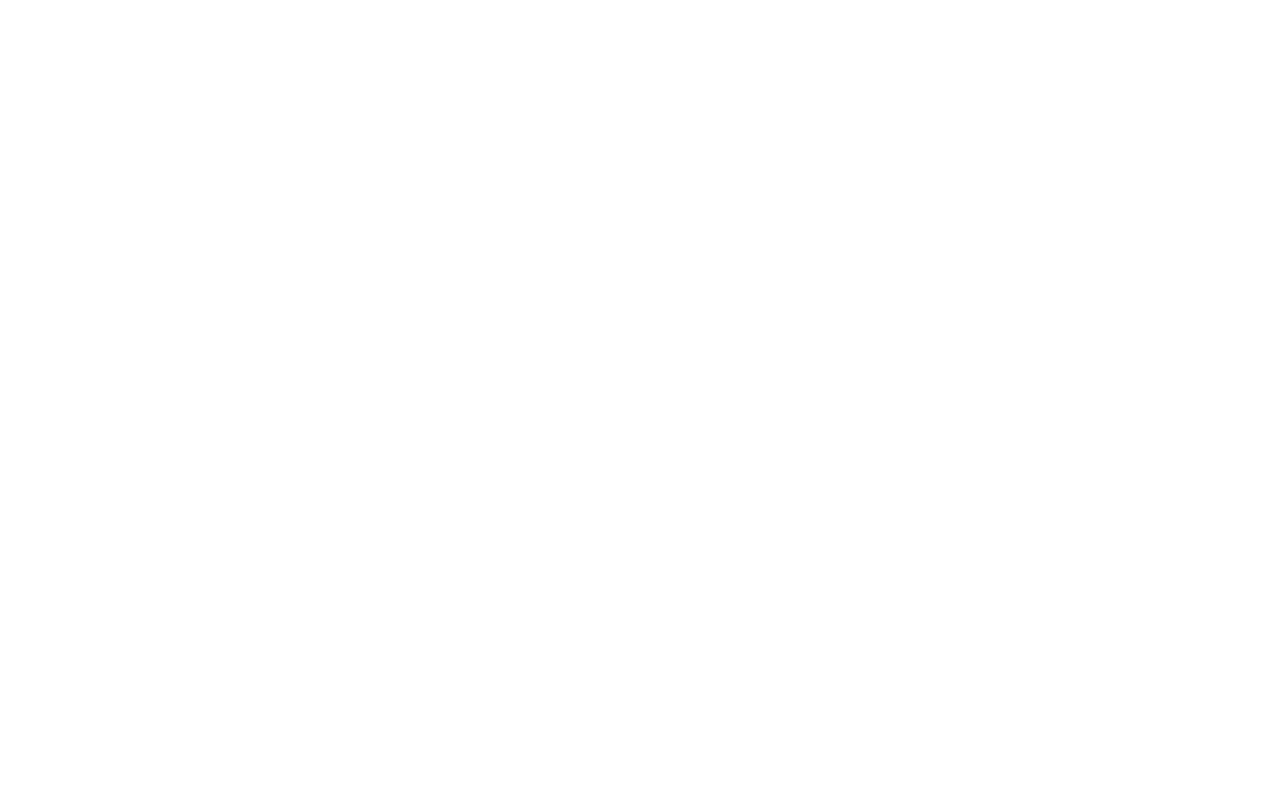
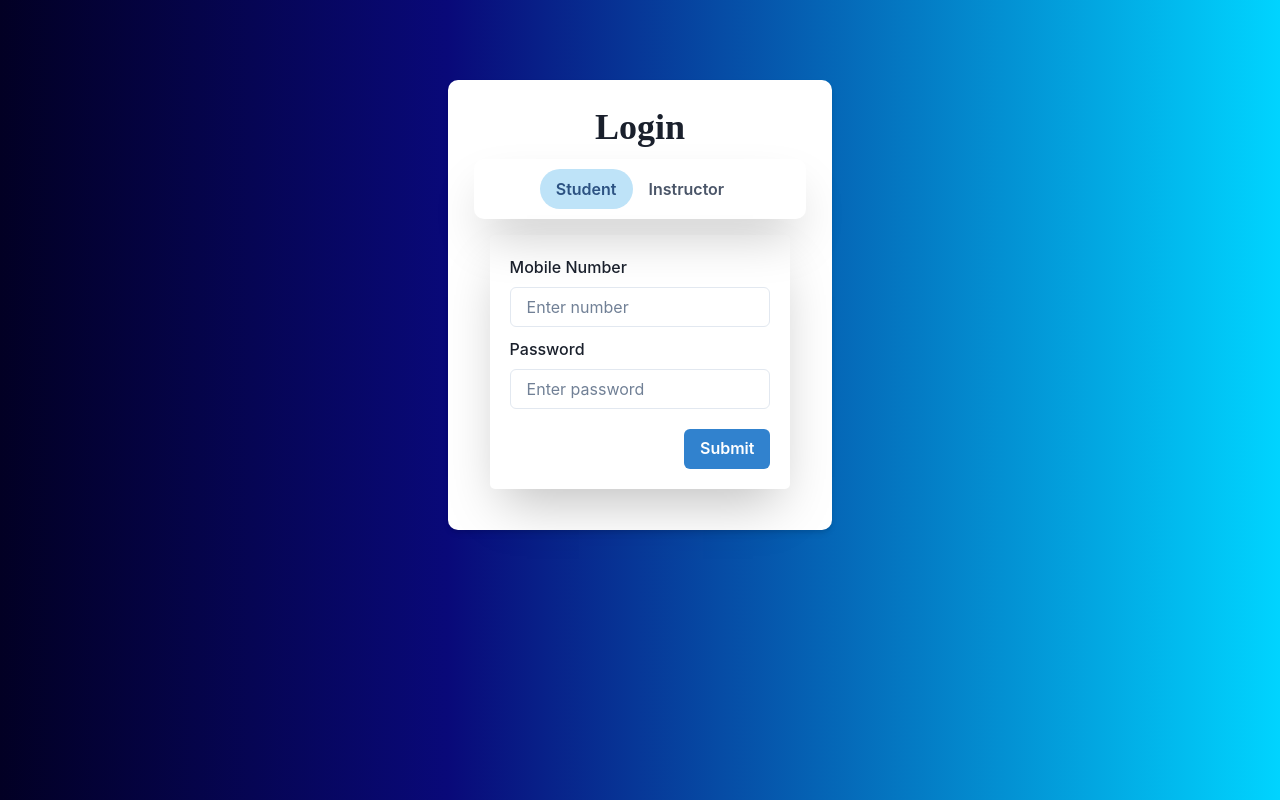
Before and after one commit to vinaykumar7580/Edusphere, a React (Create React App) app in the folder frontend/: page /login in a window 1280 px wide. Before the commit this address had no page. Built offline with nearby package versions, Linux system fonts and the light colour scheme.

Commit message:
added ui of login page

```diff
--- a/frontend/src/Components/Navbar.jsx
+++ b/frontend/src/Components/Navbar.jsx
@@ -53,7 +53,7 @@
             <Link to={"/signup"}>SignUp</Link>
           </Text>
           <Text _hover={{borderBottom:"3px solid blue", color:"blue"}}>
-            <Link to={"#"}>Login</Link>
+            <Link to={"/login"}>Login</Link>
           </Text>
         </Box>
       </Box>
--- /dev/null
+++ b/frontend/src/Pages/Login.jsx
@@ -0,0 +1,112 @@
+import {
+  Box,
+  Button,
+  FormControl,
+  FormLabel,
+  Heading,
+  Input,
+  Select,
+  Tab,
+  TabList,
+  TabPanel,
+  TabPanels,
+  Tabs,
+} from "@chakra-ui/react";
+
+function Login() {
+  return (
+    <Box
+      h={"100vh"}
+      background="linear-gradient(
+          90deg,
+          rgba(2, 0, 36, 1) 0%,
+          rgba(9, 9, 121, 1) 35%,
+          rgba(0, 212, 255, 1) 100%
+        )"
+      position={"relative"}
+    >
+      <Box
+        w={"30%"}
+        p={"2%"}
+        boxShadow={"md"}
+        bg={"white"}
+        position={"absolute"}
+        top={"10%"}
+        left={"35%"}
+        borderRadius={"10px"}
+      >
+        <Heading fontFamily={"serif"}>Login</Heading>
+        <Box mt={"10px"}>
+          <Tabs variant="soft-rounded" colorScheme="blue">
+            <TabList
+              display={"flex"}
+              justifyContent={"center"}
+              alignItems={"center"}
+              p={"10px"}
+              borderRadius={"10px"}
+              boxShadow={"2xl"}
+            >
+              <Tab>Student</Tab>
+              <Tab>Instructor</Tab>
+            </TabList>
+            <TabPanels>
+              <TabPanel>
+                <Box boxShadow={"2xl"} p={"20px"} borderRadius={"5px"}>
+                  <Box>
+                    <FormControl>
+                      <FormLabel>Mobile Number</FormLabel>
+                      <Input type="tel" placeholder="Enter number" isRequired />
+                    </FormControl>
+                    <FormControl mt={"10px"}>
+                      <FormLabel>Password</FormLabel>
+                      <Input
+                        type="password"
+                        placeholder="Enter password"
+                        isRequired
+                      />
+                    </FormControl>
+                  </Box>
+                  <Box
+                    display={"flex"}
+                    justifyContent={"flex-end"}
+                    alignItems={"center"}
+                    mt={"20px"}
+                  >
+                    <Button colorScheme="blue">Submit</Button>
+                  </Box>
+                </Box>
+              </TabPanel>
+              <TabPanel>
+                <Box boxShadow={"2xl"} p={"20px"} borderRadius={"5px"}>
+                  <Box>
+                    <FormControl>
+                      <FormLabel>Mobile Number</FormLabel>
+                      <Input type="tel" placeholder="Enter number" isRequired />
+                    </FormControl>
+                    <FormControl mt={"10px"}>
+                      <FormLabel>Password</FormLabel>
+                      <Input
+                        type="password"
+                        placeholder="Enter password"
+                        isRequired
+                      />
+                    </FormControl>
+                  </Box>
+                  <Box
+                    display={"flex"}
+                    justifyContent={"flex-end"}
+                    alignItems={"center"}
+                    mt={"20px"}
+                  >
+                    <Button colorScheme="blue">Submit</Button>
+                  </Box>
+                </Box>
+              </TabPanel>
+            </TabPanels>
+          </Tabs>
+        </Box>
+      </Box>
+    </Box>
+  );
+}
+export default Login;
--- a/frontend/src/Pages/Signup.jsx
+++ b/frontend/src/Pages/Signup.jsx
@@ -191,10 +191,16 @@
                       </Select>
                     </FormControl>
                     <FormControl>
-                      <FormLabel>Stream</FormLabel>
-                      <Select placeholder="Select stream">
-                        <option value="Science">Science</option>
-                        <option value="Arts">Arts</option>
+                      <FormLabel>Class</FormLabel>
+                      <Select placeholder="Select class">
+                        <option value="Fifth">Fifth</option>
+                        <option value="Sixth">Sixth</option>
+                        <option value="Seventh">Seventh</option>
+                        <option value="Eighth">Eighth</option>
+                        <option value="Ninth">Ninth</option>
+                        <option value="Tenth">Tenth</option>
+                        <option value="Eleventh">Eleventh</option>
+                        <option value="Twelfth">Twelfth</option>
                       </Select>
                     </FormControl>
                   </Box>
--- a/frontend/src/Routes/AllRoutes.jsx
+++ b/frontend/src/Routes/AllRoutes.jsx
@@ -1,12 +1,14 @@
 import {Routes, Route} from "react-router-dom"
 import Home from "../Pages/Home"
 import Signup from "../Pages/Signup"
+import Login from "../Pages/Login"
 
 function AllRoutes(){
     return(
         <Routes>
             <Route path="/" element={<Home/>}/>
             <Route path="/signup" element={<Signup/>}/>
+            <Route path="/login" element={<Login/>}/>
         </Routes>
     )
 }
```
